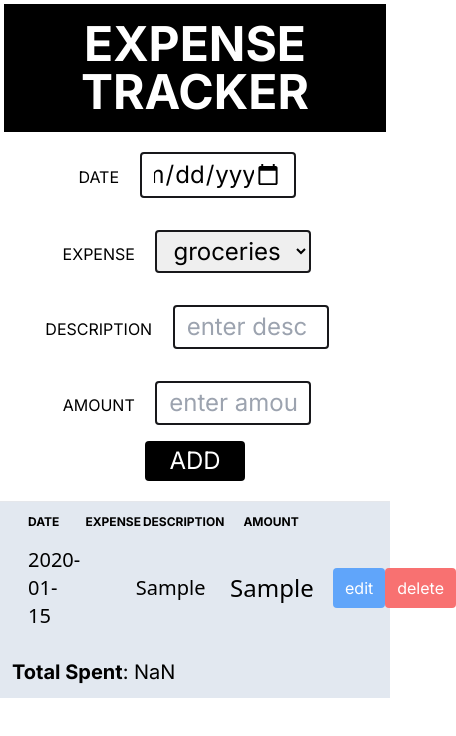
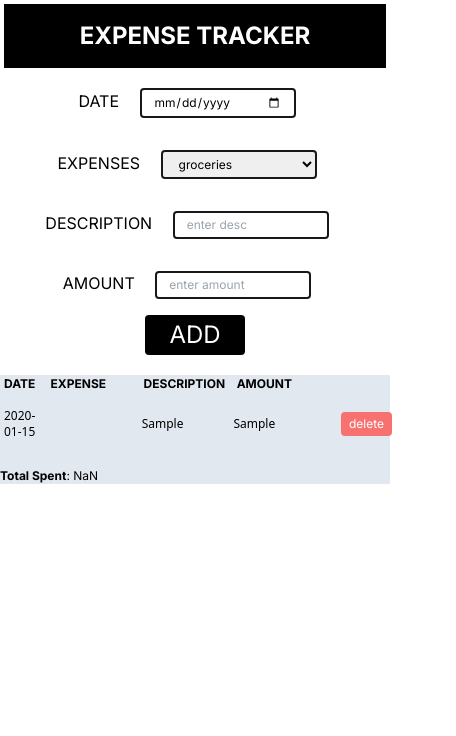
Before and after one commit to KUMKUMumrey91/Expense-Tracker--React, a Next.js app: page / in a window 390 px wide. Both pictures are taken after typing "2020-01-15", "Sample", "Sample" into the empty fields and a click on the button "ADD". Shown: the top 736 px of the page, 456 px wide, since content can reach past the window. Built offline with nearby package versions, Linux system fonts and the light colour scheme.

Commit message:
made responsive

```diff
--- a/app/page.js
+++ b/app/page.js
@@ -1,5 +1,4 @@
 "use client"
-
 import React, { useState } from 'react'
 
 const page = () => {
@@ -8,6 +7,8 @@ const page = () => {
   const [desc, setdesc] = useState("");
   const [amount, setamount] = useState("");
   const [Maintask, setMaintask] = useState([])
+  // const [Maintask, setMaintask] = useState(JSON.parse(localStorage.getItem("Maintask"))|| []
+  //       );
 
   const submitHandler = (e) => {
     e.preventDefault()
@@ -17,6 +18,7 @@ const page = () => {
     setexpense("")
     setdesc("")
     setamount("")
+    // localStorage.setItem("Maintask",JSON.stringify(setMaintask));
   }
 
   const deleteHandler = (i) => {
@@ -33,19 +35,18 @@ const page = () => {
     rendertask = Maintask.map((t, i) => {
       return (
         <li key={i} className='flex justify-between mb-4'>
-          <div className='px-4 flex items-center justify-between mb-2 w-3/4'>
-            <h3 className='text-xl font-sans w-1/6'>{t.date}</h3>
-            <h3 className='text-2xl font-sans w-1/6'>{t.expense}</h3>
-            <h3 className='text-xl font-sans w-1/3'>{t.desc}</h3>
-            <h3 className='text-2xl font-sans w-1/6'>{t.amount}</h3>
+          <div className='px-1 flex items-center justify-between mb-2 w-3/4'>
+            <h3 className='text-xs font-sans w-1/6 md:text-xl'>{t.date}</h3>
+            <h3 className='text-xs font-sans w-1/3 md:text-xl'>{t.expense}</h3>
+            <h3 className='text-xs font-sans w-1/3 md:text-xl'>{t.desc}</h3>
+            <h3 className='text-xs font-sans w-1/5 md:text-xl'>{t.amount}</h3>
           </div>
           <div className='px-4 flex items-center justify-evenly mb-2 w-1/6 '>
-            <button
-              className='bg-blue-400 px-3 py-2 rounded text-white'>edit</button>
+
             <button onClick={() => {
               deleteHandler(i)
             }}
-              className='bg-red-400 px-3 py-2 rounded text-white'>delete</button>
+              className='bg-red-400 text-xs px-2 py-1 rounded text-white'>delete</button>
 
           </div>
         </li>
@@ -56,15 +57,15 @@ const page = () => {
 
   return (
     <>
-      <h1 className='bg-black text-white text-center text-5xl font-bold m-1 p-4 '>EXPENSE TRACKER</h1>
+      <h1 className='bg-black text-white text-center text-2xl md:text-5xl font-bold m-1 p-4 '>EXPENSE TRACKER</h1>
       <form onSubmit={submitHandler} className='text-center'>
-        DATE <input type="date" placeholder='enter date' className='text-2xl w-2/5 border-zinc-900 border-2 rounded m-4 px-3 py-1'
+        DATE <input type="date" placeholder='enter date' className='text-xs md:text-2xl w-2/5 border-zinc-900 border-2 rounded m-4 px-3 py-1'
           value={date}
           onChange={(e) => {
             setdate(e.target.value)
           }} /> <br />
 
-        EXPENSE <select className='text-2xl w-2/5 border-zinc-900 border-2 rounded m-4 px-3 py-1'
+      EXPENSES <select className='text-xs md:text-2xl w-2/5 border-zinc-900 border-2 rounded m-4 px-3 py-1'
           value={expense}
           onChange={(e) => { setexpense(e.target.value) }}>
           <option value="groceries">groceries</option>
@@ -73,12 +74,12 @@ const page = () => {
           <option value="others">others</option>
         </select><br />
 
-        DESCRIPTION <input type="text" placeholder='enter desc' className='text-2xl border-zinc-900 border-2 rounded m-4 px-3 py-1 w-2/5'
+        DESCRIPTION <input type="text" placeholder='enter desc' className='text-xs md:text-2xl border-zinc-900 border-2 rounded m-4 px-3 py-1 w-2/5'
           value={desc}
           onChange={(e) => {
             setdesc(e.target.value)
           }} /> <br />
-        AMOUNT <input type="text" placeholder='enter amount' className='text-2xl border-zinc-900 border-2 rounded m-4 px-3 py-1 w-2/5'
+        AMOUNT <input type="text" placeholder='enter amount' className='text-xs md:text-2xl border-zinc-900 border-2 rounded m-4 px-3 py-1 w-2/5'
           value={amount}
           onChange={(e) => {
             setamount(e.target.value)
@@ -89,16 +90,16 @@ const page = () => {
 
       <hr />
 
-      <div className='bg-slate-200 p-3 md:p-5 '>
-        <div className='flex justify-between w-3/4 mb-4 pl-4 text-xs font-bold'>
-          <h3 className='w-1/6 md:text-xl'>DATE</h3>
-          <h3 className='w-1/6 md:text-xl'>EXPENSE</h3>
-          <h3 className='w-1/3 md:text-xl'>DESCRIPTION</h3>
-          <h3 className='w-1/6 md:text-xl'>AMOUNT</h3>
+      <div className='bg-slate-200 md:p-5 '>
+        <div className='flex justify-between w-3/4 mb-4 pl-1 text-xs font-bold'>
+          <h3 className=' w-1/6 md:text-xl'>DATE</h3>
+          <h3 className=' w-1/3 md:text-xl'>EXPENSE</h3>
+          <h3 className=' w-1/3 md:text-xl'>DESCRIPTION</h3>
+          <h3 className=' w-1/5 md:text-xl'>AMOUNT</h3>
         </div>
         {rendertask}
 
-        <h2 className='mt-5 text-xl'><b>Total Spent</b>: {Maintask.reduce((ac, cv)=>ac + +cv.amount,0)}{""}</h2>
+        <h2 className='mt-5 text-xs md:text-xl'><b>Total Spent</b>: {Maintask.reduce((ac, cv) => ac + +cv.amount, 0)}{""}</h2>
 
       </div>
 
```
